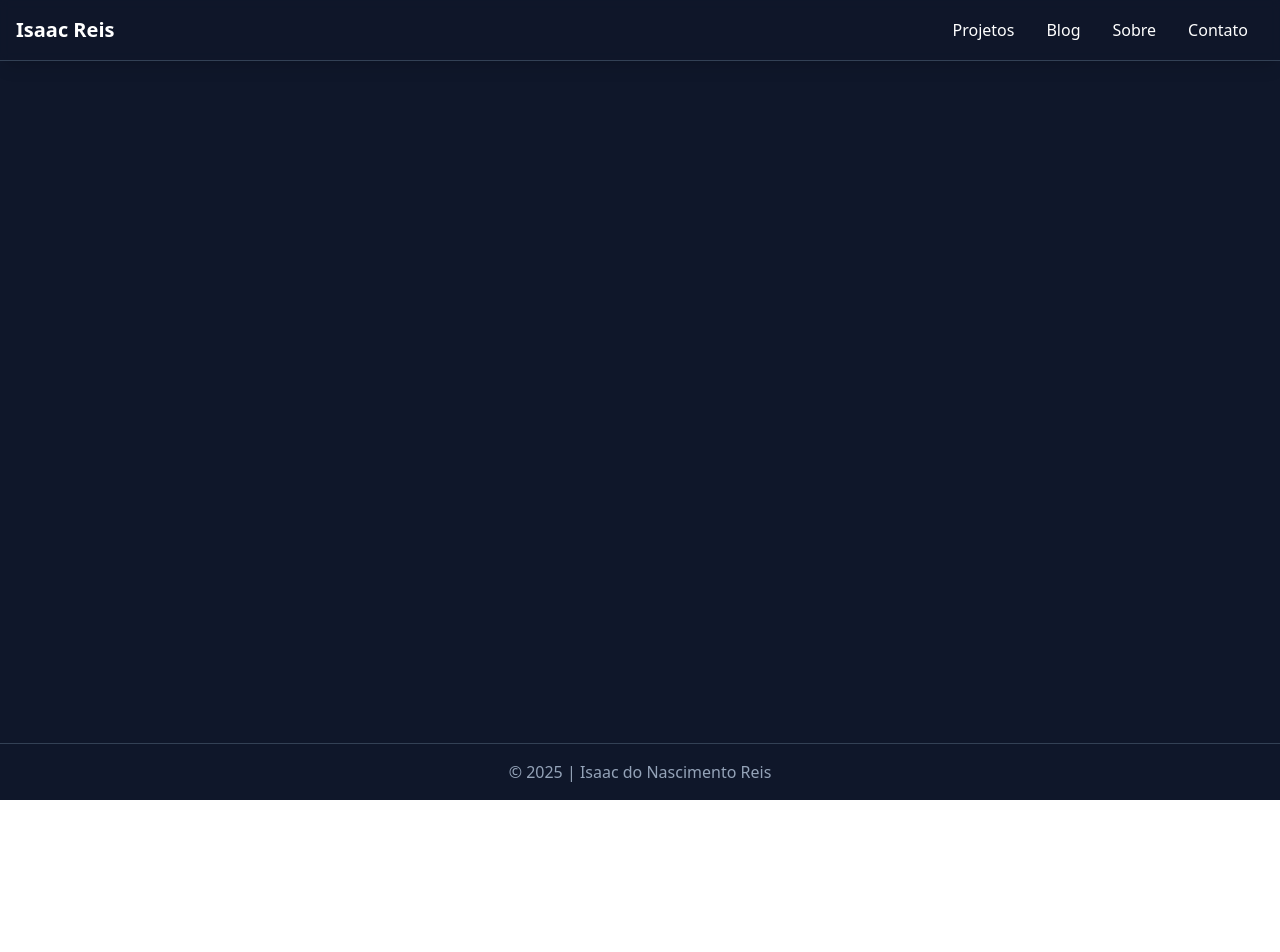
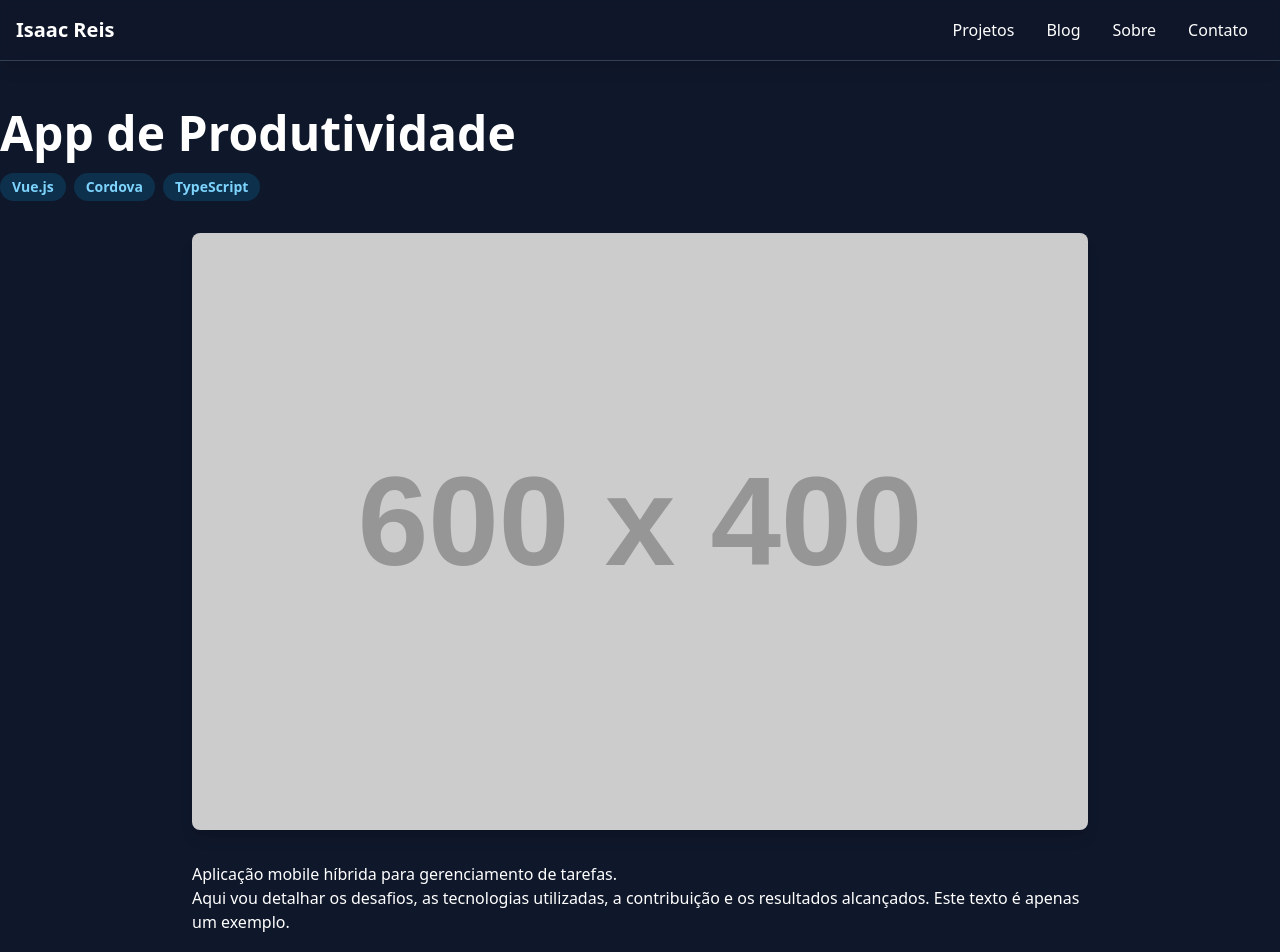
Before and after one commit to isaacnasreis/portfolio, a Nuxt app: page /projetos/app-de-produtividade in a window 1280 px wide. Shown: the top 952 px of the page. Before the commit the page ends 800 px from the top, so only its background shows below. Built offline with nearby package versions, Linux system fonts and the light colour scheme.

Commit message:
Fazendo pagina padrao para cada projeto e configurando rota dinamica para todos projetos usarem o mesmo arquivo

```diff
--- a/components/ProjectCard.vue
+++ b/components/ProjectCard.vue
@@ -8,8 +8,9 @@ defineProps({
 </script>
 
 <template>
-  <div
-    class="bg-slate-800 rounded-lg overflow-hidden group transform hover:-translate-y-2 transition-transform duration-300 shadow-lg hover:shadow-sky-400/20"
+  <NuxtLink
+    :to="`/projetos/${project.slug}`"
+    class="block bg-slate-800 rounded-lg overflow-hidden group transform hover:-translate-y-2 transition-transform duration-300 shadow-lg hover:shadow-sky-400/20"
   >
     <div class="overflow-hidden">
       <img
@@ -31,5 +32,5 @@ defineProps({
         </span>
       </div>
     </div>
-  </div>
+  </NuxtLink>
 </template>
--- /dev/null
+++ b/data/projects.js
@@ -0,0 +1,27 @@
+export const projects = [
+  {
+    id: 1,
+    slug: "sistema-de-ecommerce",
+    title: "Sistema de E-commerce",
+    description:
+      "Plataforma completa de vendas online com painel administrativo.",
+    image: "https://placehold.co/600x400/png",
+    tags: ["Vue.js", "PHP", "MySQL", "UX Design"],
+  },
+  {
+    id: 2,
+    slug: "app-de-produtividade",
+    title: "App de Produtividade",
+    description: "Aplicação mobile híbrida para gerenciamento de tarefas.",
+    image: "https://placehold.co/600x400/png",
+    tags: ["Vue.js", "Cordova", "TypeScript"],
+  },
+  {
+    id: 3,
+    slug: "landing-page-institucional",
+    title: "Landing Page Institucional",
+    description: "Página de alta conversão para lançamento de produto.",
+    image: "https://placehold.co/600x400/png",
+    tags: ["HTML", "Sass", "JavaScript"],
+  },
+];
--- a/pages/index.vue
+++ b/pages/index.vue
@@ -1,27 +1,5 @@
 <script setup>
-const projects = [
-  {
-    id: 1,
-    title: "Teste de Projeto",
-    description: "Descriçã de teste.",
-    image: "https://placehold.co/600x400/png",
-    tags: ["Vue.js", "PHP", "MySQL", "UX Design"],
-  },
-  {
-    id: 2,
-    title: "Teste de Projeto 2",
-    description: "Descriçã de teste.",
-    image: "https://placehold.co/600x400/png",
-    tags: ["Vue.js", "Cordova", "TypeScript"],
-  },
-  {
-    id: 3,
-    title: "Teste de Projeto 3",
-    description: "Descriçã de teste.",
-    image: "https://placehold.co/600x400/png",
-    tags: ["HTML", "Sass", "JavaScript"],
-  },
-];
+import { projects } from "~/data/projects.js";
 </script>
 
 <template>
--- /dev/null
+++ b/pages/projetos/[slug].vue
@@ -0,0 +1,41 @@
+<script setup>
+import { projects } from "~/data/projects.js";
+
+const route = useRoute();
+const slug = route.params.slug;
+
+const project = projects.find((p) => p.slug === slug);
+</script>
+
+<template>
+  <div class="container mx-auto py-12">
+    <div v-if="project">
+      <h1 class="text-5xl font-bold text-white mb-4">{{ project.title }}</h1>
+      <div class="flex flex-wrap gap-2 mb-8">
+        <span
+          v-for="tag in project.tags"
+          :key="tag"
+          class="bg-sky-900/50 text-sky-300 text-sm font-semibold px-3 py-1 rounded-full"
+        >
+          {{ tag }}
+        </span>
+      </div>
+      <img
+        :src="project.image"
+        :alt="`Imagem do ${project.title}`"
+        class="w-full max-w-4xl mx-auto rounded-lg shadow-lg mb-8"
+      />
+      <div class="prose prose-invert prose-lg max-w-4xl mx-auto">
+        <p>{{ project.description }}</p>
+        <p>
+          Aqui vou detalhar os desafios, as tecnologias utilizadas, a
+          contribuição e os resultados alcançados. Este texto é apenas um
+          exemplo.
+        </p>
+      </div>
+    </div>
+    <div v-else>
+      <h1 class="text-4xl text-center text-red-500">Projeto não encontrado!</h1>
+    </div>
+  </div>
+</template>
```
